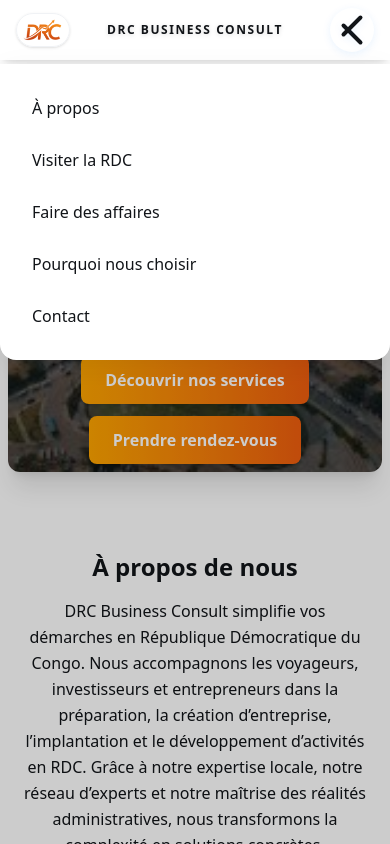
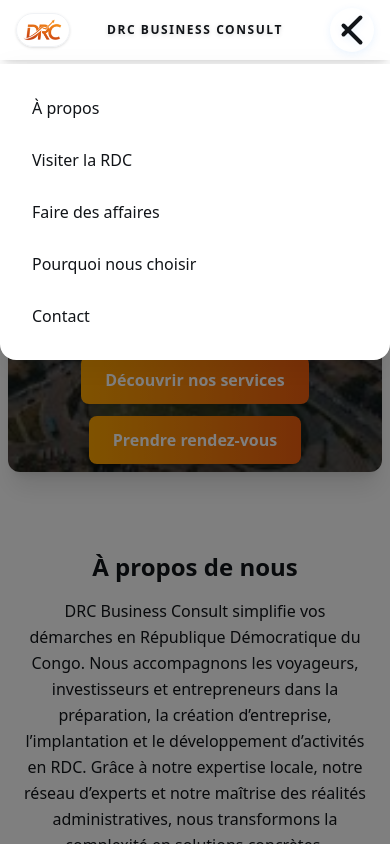
Before and after one commit to JoJoGDS/drc-business-consult, a Next.js app: page / in a window 390 px wide. Both pictures are taken after a click on the button "Ouvrir le menu". Shown: the top 844 px of the page. Built offline with nearby package versions, Linux system fonts and the light colour scheme.

Commit message:
second commint

```diff
--- a/src/components/Header.tsx
+++ b/src/components/Header.tsx
@@ -65,19 +65,21 @@
 
       {/* Dropdown Mobile Menu */}
       {/* Animated slide-down dropdown for mobile with backdrop blur */}
+      {/* Blur the entire screen except header when menu is open */}
       <div
         className={`fixed inset-0 z-30 md:hidden transition-opacity duration-300 ${menuOpen ? 'opacity-100 pointer-events-auto' : 'opacity-0 pointer-events-none'}`}
-        onClick={() => setMenuOpen(false)}
+        aria-hidden={!menuOpen}
       >
-        {/* Blur the background, but don't block interaction below the menu panel */}
+        {/* Blur overlay below header */}
         <div
-          className="absolute left-0 w-full bg-black/20 backdrop-blur-sm transition-all duration-500 ease-in-out will-change-[opacity,backdrop-filter]"
-          style={{top: '64px', height: 'calc(100vh - 64px)', transition: 'opacity 0.5s cubic-bezier(0.4,0,0.2,1), backdrop-filter 0.5s cubic-bezier(0.4,0,0.2,1)'}}
-          aria-hidden="true"
+          className="fixed inset-0 top-[64px] w-full h-[calc(100vh-64px)] bg-black/50 backdrop-blur-lg transition-all duration-500 ease-in-out will-change-[opacity,backdrop-filter]"
+          style={{ zIndex: 30 }}
+          onClick={() => setMenuOpen(false)}
         ></div>
+        {/* Mobile menu panel above blur */}
         <div
           className={`absolute left-0 w-full max-w-full bg-white shadow-lg p-6 flex flex-col gap-4 rounded-b-xl transform transition-transform duration-300 ${menuOpen ? 'translate-y-0' : '-translate-y-4'} mt-[64px] sm:mt-[68px]`}
-          style={{boxShadow: '0 8px 32px rgba(0,0,0,0.06)', borderBottomLeftRadius: '1rem', borderBottomRightRadius: '1rem', top: '0'}} // modern drop shadow, rounded bottom
+          style={{boxShadow: '0 8px 32px rgba(0,0,0,0.06)', borderBottomLeftRadius: '1rem', borderBottomRightRadius: '1rem', top: '0', zIndex: 40}}
           onClick={(e) => e.stopPropagation()}
         >
           <nav className="flex flex-col gap-3">
```
